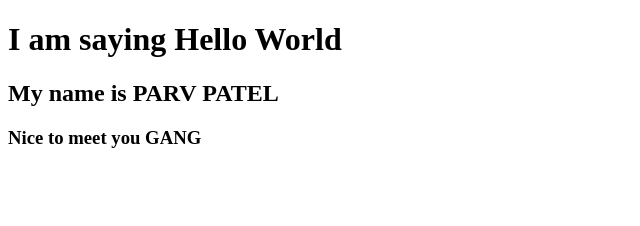
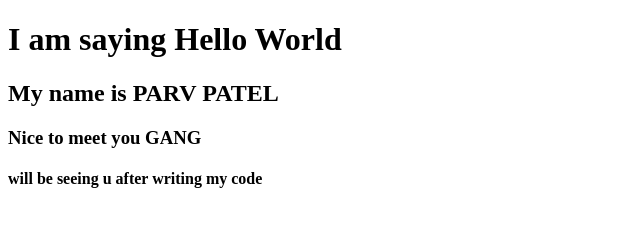
Before and after one commit to parv240/NEWBIE-PARV, a plain HTML site: page index.html in a window 1280 px wide. Shown: the whole page, without its empty margins (0-640 px from the left). Drawn offline with Linux system fonts and the light colour scheme.

Commit message:
Update index.html

```diff
--- a/index.html
+++ b/index.html
@@ -9,5 +9,6 @@
         <h1><B>I am saying </B>Hello World</h1>
         <h2>My name is <b>PARV PATEL</b></h2>
         <h3>Nice to meet you <b>GANG</b></h3>
+        <h4>will be seeing u after writing my code</h4>
     </body>
 </html>
```
